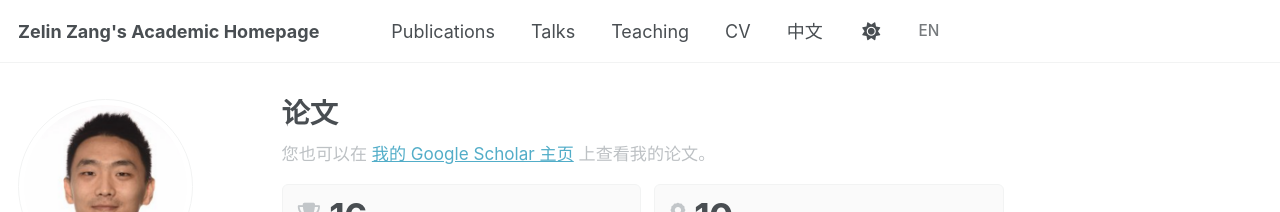
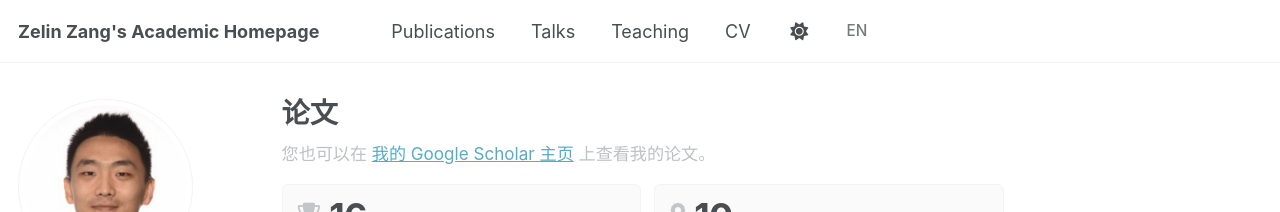
Before and after one commit to zangzelin/zangzelin.github.io, a Jekyll site: the page built from _pages/zh-publications.html, in a window 1280 px wide. Shown: the top 212 px of the page. Built offline with Jekyll 4.4.1, drawn with Linux system fonts in a browser that asks for light colours; some web fonts are replaced; a script bundle is joined from its source files by our own code; library files that are not in the unit come from our copies.

Commit message:
auto push

```diff
--- a/_data/navigation.yml
+++ b/_data/navigation.yml
@@ -26,8 +26,5 @@ main:
   - title: "CV"
     url: /cv/
 
-  - title: "中文"
-    url: /zh/
-
   # - title: "CV"
   #   url: /cv-json/
--- a/_includes/lang-switch.html
+++ b/_includes/lang-switch.html
@@ -1,7 +1,19 @@
 <li class="masthead__menu-item masthead__menu-item--lang persist tail">
   {% if page.lang == 'zh' %}
-    <a href="/" class="lang-switch__link">EN</a>
+    {% if page.url == '/zh/publications/' %}
+      <a href="/publications/" class="lang-switch__link">EN</a>
+    {% elsif page.url == '/zh/cv/' %}
+      <a href="/cv/" class="lang-switch__link">EN</a>
+    {% else %}
+      <a href="/" class="lang-switch__link">EN</a>
+    {% endif %}
   {% else %}
-    <a href="/zh/" class="lang-switch__link">中文</a>
+    {% if page.url == '/publications/' %}
+      <a href="/zh/publications/" class="lang-switch__link">中文</a>
+    {% elsif page.url == '/cv/' %}
+      <a href="/zh/cv/" class="lang-switch__link">中文</a>
+    {% else %}
+      <a href="/zh/" class="lang-switch__link">中文</a>
+    {% endif %}
   {% endif %}
 </li>
--- a/_pages/zh-publications.html
+++ b/_pages/zh-publications.html
@@ -18,7 +18,6 @@ lang: zh
 
 <div class="publications-compact">
 {% assign pub_num = 0 %}
-<!-- 第一作者 / 共同第一作者 -->
 <h2>第一作者 / 共同第一作者</h2>
 <hr />
 
@@ -54,7 +53,6 @@ lang: zh
   {% endif %}
 {% endfor %}
 
-<!-- 通讯作者 -->
 <h2>通讯作者</h2>
 <hr />
 
@@ -98,7 +96,6 @@ lang: zh
   {% endif %}
 {% endfor %}
 
-<!-- 其他论文 -->
 <h2>其他论文</h2>
 <hr />
 
--- a/assets/css/custom.css
+++ b/assets/css/custom.css
@@ -31,8 +31,7 @@
 }
 
 /* Fix layout: prevent sidebar overlap and content clipping */
-.page .page__content {
-  overflow: visible !important;
+.page__content {
   min-width: 0;
   word-wrap: break-word;
 }
@@ -109,15 +108,15 @@
    Stats Cards (CCF-A, CCF-B, SCI Q1)
    ========================================================================== */
 .page__content .stats-cards {
-  display: flex !important;
+  display: flex;
   flex-wrap: wrap;
   gap: 0.75em;
   margin: 1em 0 1.5em;
 }
 
 .page__content .stats-card {
-  display: flex !important;
-  align-items: flex-start !important;
+  display: flex;
+  align-items: flex-start;
   gap: 0.5em;
   padding: 0.65em 0.85em;
   background-color: var(--global-code-background-color);
@@ -142,7 +141,7 @@
 }
 
 .page__content .stats-card__content {
-  display: flex !important;
+  display: flex;
   flex-direction: column;
   gap: 0.15em;
 }
@@ -293,13 +292,13 @@
 }
 
 .page__content .research-tags {
-  display: flex !important;
+  display: flex;
   flex-wrap: wrap;
   gap: 0.7em;
 }
 
 .page__content .research-tag {
-  display: flex !important;
+  display: flex;
   flex: 1 1 260px;
   flex-direction: column;
   padding: 0.9em 1.1em;
@@ -469,16 +468,16 @@
 /* Stats cards on publications page */
 .pub-page__stats .stats-cards,
 .archive .stats-cards {
-  display: flex !important;
+  display: flex;
   flex-wrap: wrap;
   gap: 0.75em;
-  margin: 0 0 0 !important;
+  margin: 0;
 }
 
 .pub-page__stats .stats-card,
 .archive .stats-card {
-  display: flex !important;
-  align-items: flex-start !important;
+  display: flex;
+  align-items: flex-start;
   gap: 0.5em;
   padding: 0.65em 0.85em;
   background-color: var(--global-code-background-color);
@@ -503,7 +502,7 @@
 
 .pub-page__stats .stats-card__content,
 .archive .stats-card__content {
-  display: flex !important;
+  display: flex;
   flex-direction: column;
   gap: 0.15em;
 }
@@ -531,7 +530,7 @@
 
 /* Prevent horizontal scroll, allow free wrapping */
 .publications-compact {
-  overflow-x: hidden !important;
+  overflow-x: hidden;
 }
 
 /* Section headings - clearer hierarchy */
@@ -570,7 +569,7 @@
 /* Publication entry - improved spacing and hierarchy */
 .publications-compact .list__item {
   margin-bottom: 1.25em;
-  overflow: visible !important;
+  overflow: visible;
   max-width: 100%;
   padding-bottom: 1.25em;
   border-bottom: 1px solid var(--global-border-color);
@@ -581,16 +580,16 @@
 }
 
 .publications-compact .archive__item-title {
-  display: block !important;
-  font-size: 1.05em !important;
-  font-weight: 600 !important;
-  margin: 0 0 0.4em 0 !important;
+  display: block;
+  font-size: 1.05em;
+  font-weight: 600;
+  margin: 0 0 0.4em 0;
   line-height: 1.4;
 }
 
 .publications-compact .archive__item-title a {
-  color: var(--global-text-color) !important;
-  font-weight: 600 !important;
+  color: var(--global-text-color);
+  font-weight: 600;
   text-decoration: none;
 }
 
@@ -607,16 +606,16 @@
 
 /* Authors + venue - slightly smaller, better readability */
 .publications-compact .archive__item-excerpt {
-  display: block !important;
-  font-size: 0.9em !important;
-  font-weight: normal !important;
-  white-space: normal !important;
-  overflow: visible !important;
-  overflow-wrap: break-word !important;
-  word-wrap: break-word !important;
-  word-break: normal !important;
-  max-width: 100% !important;
-  margin: 0 !important;
+  display: block;
+  font-size: 0.9em;
+  font-weight: normal;
+  white-space: normal;
+  overflow: visible;
+  overflow-wrap: break-word;
+  word-wrap: break-word;
+  word-break: normal;
+  max-width: 100%;
+  margin: 0;
   line-height: 1.5;
   color: var(--global-text-color);
 }
@@ -628,11 +627,6 @@
   padding: 0.2em 0.4em;
   font-size: 70%;
   font-weight: 600;
-}
-
-/* Parent archive: no horizontal scroll */
-.archive:has(.publications-compact) {
-  overflow-x: hidden !important;
 }
 
 /* Mobile optimization for publications */
@@ -653,11 +647,11 @@
   }
 
   .publications-compact .archive__item-title {
-    font-size: 1em !important;
+    font-size: 1em;
   }
 
   .publications-compact .archive__item-excerpt {
-    font-size: 0.85em !important;
+    font-size: 0.85em;
   }
 
   .pub-page__stats .stats-card__sub {
```
Also changed, not shown: _pages/cv.md (+0 -7 lines), _pages/zh-cv.md (+0 -7 lines).
